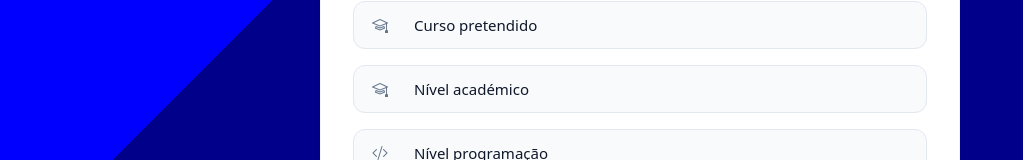
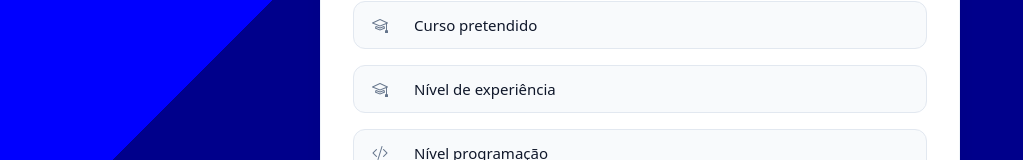
Before and after one commit to franciscofrederico124-tech/wof-form, a React (Vite) app in the folder wof-form/: page / in a window 1280 px wide. Shown: the part 1054-1214 px from the top of the page, without its empty margins (0-1023 px from the left). Built offline with nearby package versions, Linux system fonts and the light colour scheme; no server answers.

Commit message:
Version 3.0.1

```diff
--- a/wof-form/index.html
+++ b/wof-form/index.html
@@ -1,13 +1,16 @@
 <!DOCTYPE html>
-<html lang="en">
+<html lang="pt-BR">
+
 <head>
   <meta charset="UTF-8" />
   <link rel="icon" type="image/svg+xml" href="/vite.svg" />
   <meta name="viewport" content="width=device-width, initial-scale=1.0" />
   <title> WOF - Plano de férias </title>
 </head>
+
 <body>
   <div id="root"></div>
   <script type="module" src="/src/main.tsx"></script>
 </body>
+
 </html>
--- a/wof-form/src/components/card_form/card_form.tsx
+++ b/wof-form/src/components/card_form/card_form.tsx
@@ -107,7 +107,7 @@ export default function CardForm() {
                         <div className={style.input}>
                             <label><i className="bi bi-mortarboard"></i></label>
                             <select name="academic_level" defaultValue="" required>
-                                <option value="" disabled>Nível académico</option>
+                                <option value="" disabled>Nível de experiência</option>
                                 <option value="medio">Médio</option>
                                 <option value="universitario">Universitário</option>
                                 <option value="outro">Outro</option>
```
Lines whose indentation alone changed are shown as unchanged.
